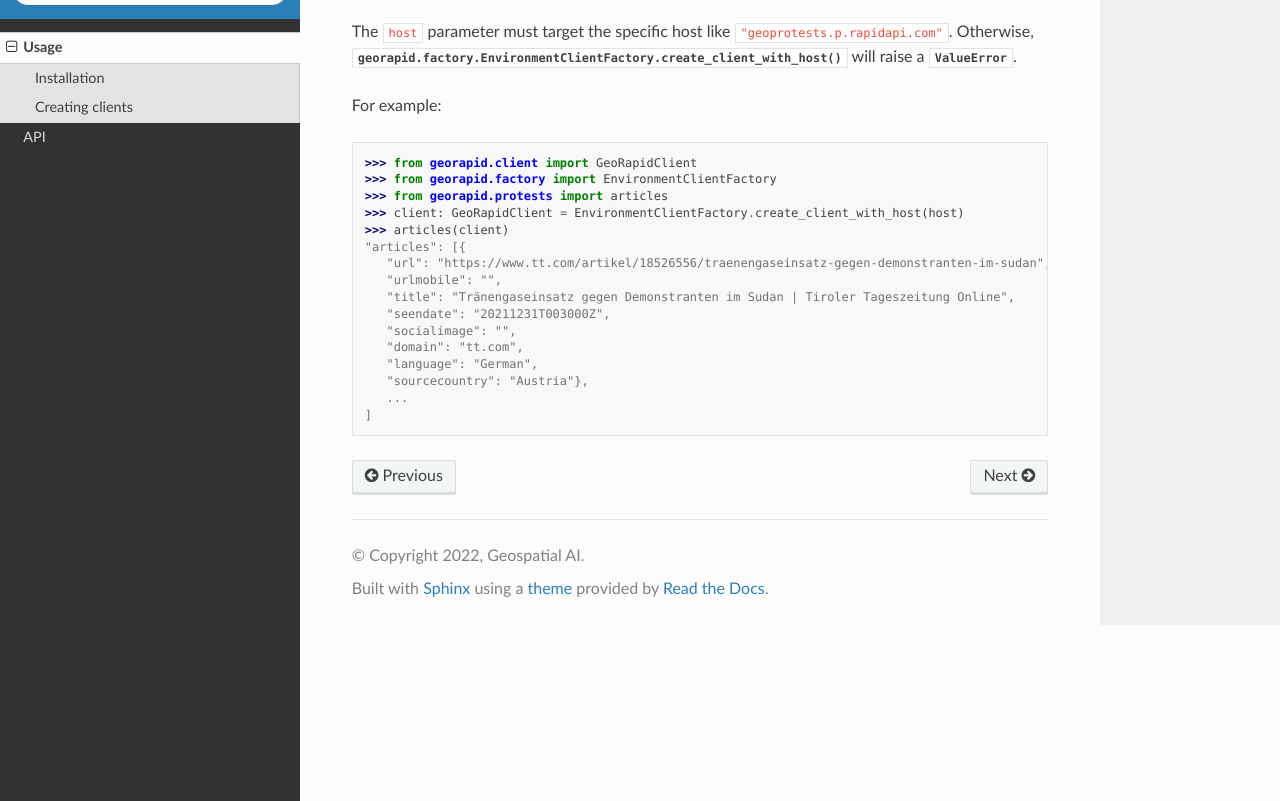
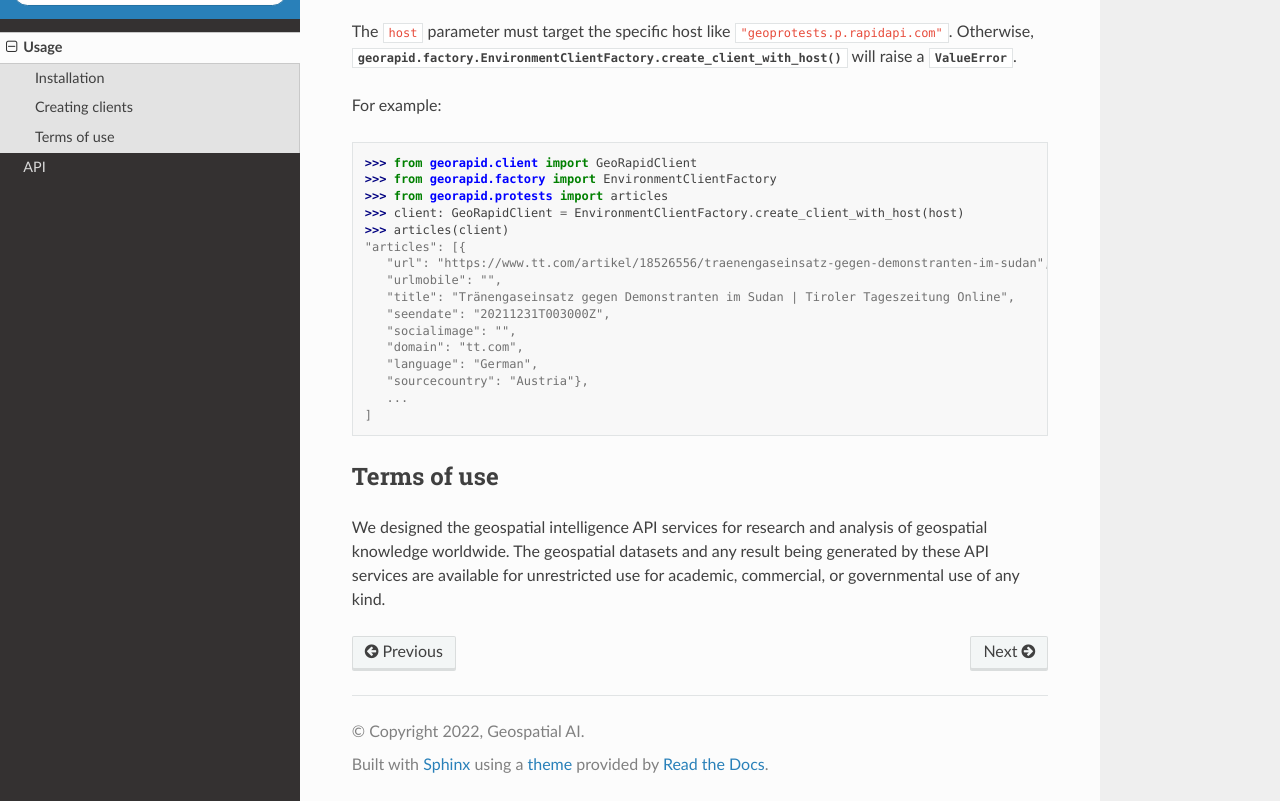
Before and after one commit to Geospatial-AI-DE/georapid-py, a Sphinx documentation site: the page built from docs/source/usage.rst, in a window 1280 px wide and 900 px high, scrolled down 536 px, cut to the strip 99-900 px from the top of the window. Built offline with Sphinx 7.4.7 and the Read the Docs theme 2.0.0, drawn with Linux system fonts in a browser that asks for light colours.

Commit message:
#2 :books: Added Terms of Use

```diff
--- a/docs/source/usage.rst
+++ b/docs/source/usage.rst
@@ -45,3 +45,8 @@ For example:
    "sourcecountry": "Austria"},
    ...
 ]
+
+Terms of use
+------------
+We designed the geospatial intelligence API services for research and analysis of geospatial knowledge worldwide.
+The geospatial datasets and any result being generated by these API services are available for unrestricted use for academic, commercial, or governmental use of any kind.
```
